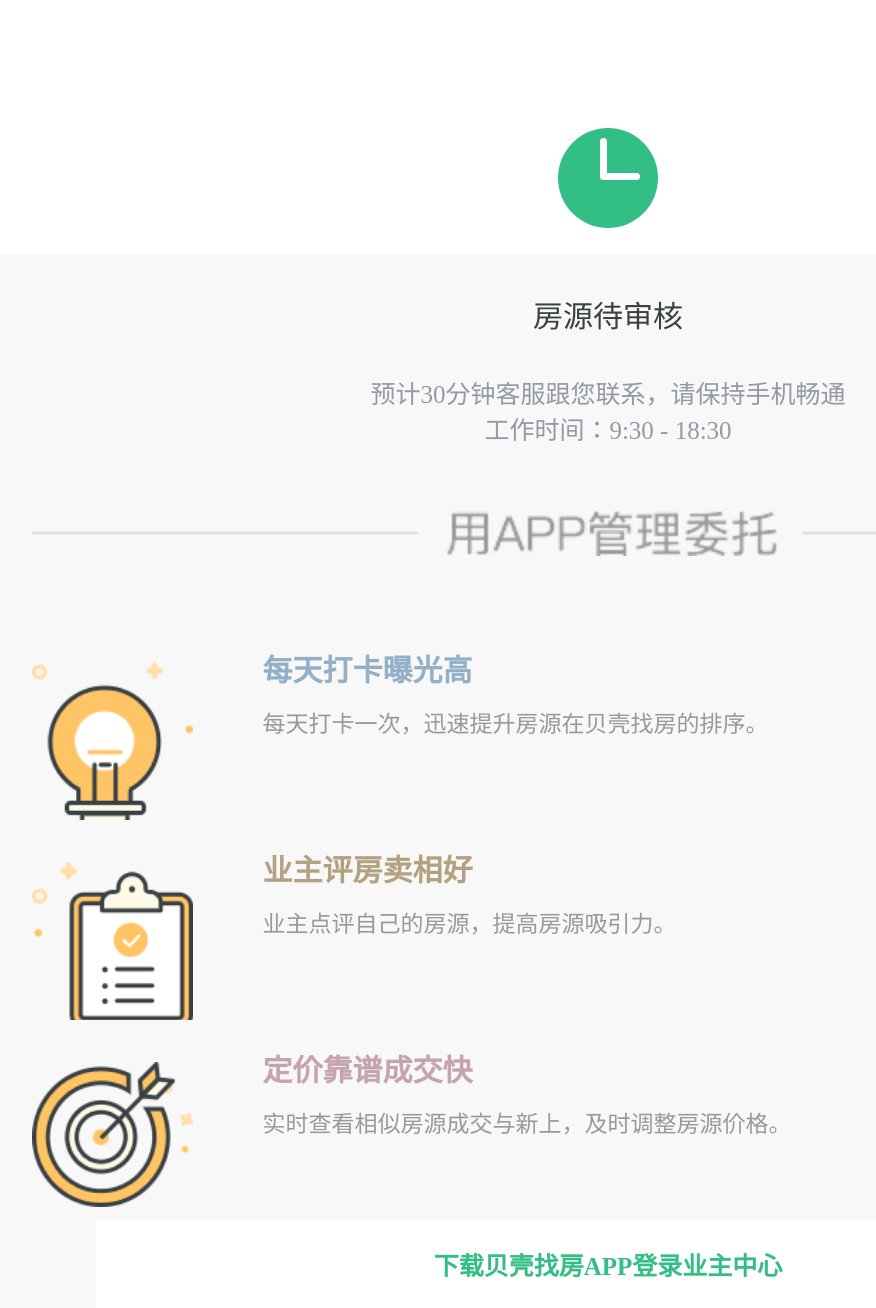
After one commit to C-zy/Beike, a PHP site: page /mine_success.html in a window 1280 px wide. The commit adds this page. Shown: the whole page, without its empty margins (32-908 px from the left). Run offline with PHP 8.4, Linux system fonts and the light colour scheme.

Commit message:
修改 加一个提交委托的页面

```diff
--- a/Rent_house.html
+++ b/Rent_house.html
@@ -58,7 +58,7 @@
             </a>
         </li>
         <li>
-            <a href="">
+            <a href="./mine_rent.html">
                 <img src="./img/Rent_t5.png" alt="">
                 <p>我要出租</p>
             </a>
--- a/css/rent_more.css
+++ b/css/rent_more.css
@@ -58,7 +58,7 @@ body header{
     width: 100%;
 }
 .h_middle img{
-   width: 60%;
+   width: 70%;
    vertical-align: middle;
 }
 .h_right{
--- a/details.html
+++ b/details.html
@@ -125,7 +125,7 @@
     <div class="det_bot">
         <p>帮我出租</p>
         <p>我是业主，有好房出租</p>
-        <a href=""><span>发布房源</span></a>
+        <a href="./mine_rent.html"><span>发布房源</span></a>
     </div>
     <div class="det_bot1">
         <p>
--- a/js/sellers.js
+++ b/js/sellers.js
@@ -89,7 +89,7 @@ blackmodel2=()=>{
     }
     else{
         $(".blackmodel9").show()
-        window.location.href="./success.html"
+        $("#sure_btn").html()=='提交委托'? window.location.href="./mine_success.html": window.location.href="./success.html"
     }
     setTimeout(() => {
         $(".blackmodel2").hide()
--- /dev/null
+++ b/mine_success.html
@@ -0,0 +1,78 @@
+<!DOCTYPE html>
+<html lang="en">
+<head>
+    <meta charset="UTF-8">
+    <meta name="viewport" content="width=device-width, initial-scale=1.0">
+    <title>Document</title>
+    <link rel="stylesheet" href="./css/success.css">
+</head>
+<body>
+    <div class="s-step2">
+        <div class="s2_m">
+                <div style="padding-bottom: 2%;" class="s2_clock">
+                    <span></span>
+                </div>
+                <p class="s2_audit">房源待审核</p>
+                <div class="s2_text">
+                    <p>预计30分钟客服跟您联系，请保持手机畅通</p>
+                    <p>工作时间：9:30 - 18:30</p>
+                </div>
+                <div style="padding-top: 5%; background-color: #F8F8F9;">
+                    <div class="b_img">
+                        <img src="./img/s_b1.png" alt="">
+                    </div>
+                    <ul class="b_last">
+                        <li>
+                            <div class="last-l">
+                                <img src="./img/light.png" alt="">
+                            </div>
+                            <div class="last-r">
+                                <span style="color: #93b0c7;">每天打卡曝光高</span>
+                                <p>每天打卡一次，迅速提升房源在贝壳找房的排序。</p>
+                            </div>
+                        </li>
+                        <li>
+                            <div class="last-l">
+                                <img src="./img/pad.png" alt="">
+                            </div>
+                            <div class="last-r">
+                                <span style="color: #b4a180;">业主评房卖相好</span>
+                                <p>业主点评自己的房源，提高房源吸引力。</p>
+                            </div>
+                        </li>
+                        <li>
+                            <div class="last-l">
+                                <img src="./img/arrow.png" alt="">
+                            </div>
+                            <div class="last-r">
+                                <span style="color: #c6a3b0;">定价靠谱成交快</span>
+                                <p>实时查看相似房源成交与新上，及时调整房源价格。</p>
+                            </div>
+                        </li>
+                    </ul>
+                    <div class="s2_load">
+                        <a href="">下载贝壳找房APP登录业主中心</a>
+                    </div>
+                </div>
+
+        </div>
+    </div>
+    <script>
+        (function () {
+            function font() {
+                var all = document.documentElement;  // 获取html元素
+                var w = all.getBoundingClientRect().width;  // 获取当前设备的宽度
+                if (w > 750) {
+                    w = 750;
+                }
+                rem = w / 7.5;
+                all.style.fontSize = rem + 'px'
+            }
+            font();
+            window.addEventListener("resize", function () {
+                font()
+            }, false)
+        })();
+    </script>
+</body>
+</html>
```
Also changed, not shown: sellers.html (+0 -16 lines), success.html (+0 -53 lines), mine_rent.html (line endings or trailing spaces).
